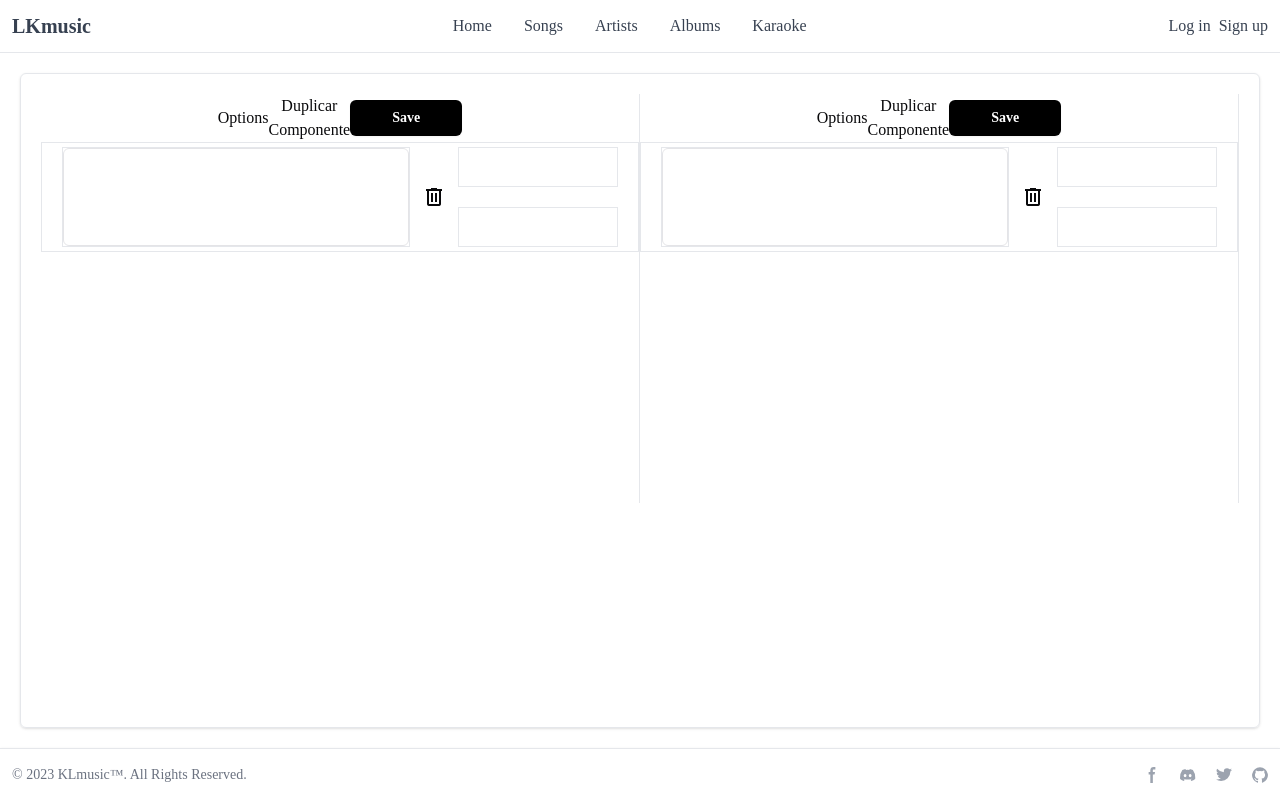
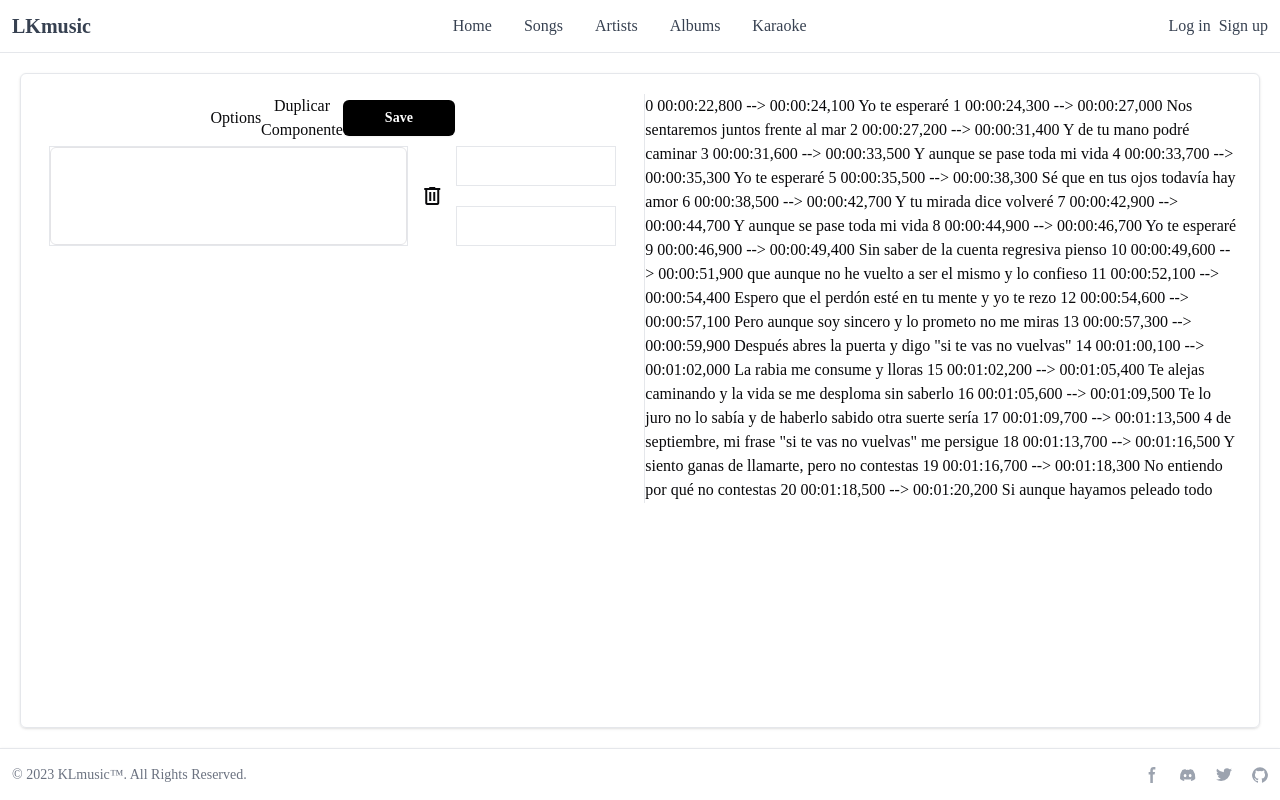
Before and after one commit to andres941cs/KLmusic, a React (Vite) app: page /karaoke in a window 1280 px wide. Built offline with nearby package versions, Linux system fonts and the light colour scheme; a web font is replaced by a local one.

Commit message:
Subtitle

```diff
--- a/src/pages/Karaoke/KaraokePage.tsx
+++ b/src/pages/Karaoke/KaraokePage.tsx
@@ -1,6 +1,7 @@
 import { Card } from "@components/UI/Card";
 import Subtitle from "./components/Subtitle";
 import { StackLayout } from "@components/Layouts/StackLayout";
+import { letraPrueba } from "../Player/LetraPrueba";
 
 function KaraokePage() {
     return (
@@ -13,7 +14,7 @@ function KaraokePage() {
                     <Subtitle></Subtitle>
                     {/* PREVIEW */}
                     {/* <Subtitle></Subtitle> */}
-                    <Subtitle></Subtitle>
+                    <div className="h-full w-full overflow-x-scroll">{letraPrueba}</div>
                 </StackLayout>
                 {/* LINETIME */}
                 <div className="w-full h-1/3">
--- a/src/pages/Karaoke/components/InputTime.tsx
+++ b/src/pages/Karaoke/components/InputTime.tsx
@@ -8,7 +8,7 @@ function InputTime() {
         // No permitir caracteres que no sean números
         const { value } = e.target;
         // const formattedValue = value.replace(/\D/g, '').slice(0, 4); // Eliminar no números y limitar a 4 caracteres
-        const numericValue = value.replace(/[^0-9:]/g, "");
+        const numericValue = value.replace(/[^0-9:,]/g, "");
         // const minutes = formattedValue.slice(0, 2);
         // const seconds = formattedValue.slice(2, 4);
         // const formattedTime = `${minutes.padStart(2, '0')}:${seconds.padStart(2, '0')}`;
@@ -17,7 +17,7 @@ function InputTime() {
         setTime(numericValue);
     };
     return (
-        <input value={time} onChange={handleInputChange} autoComplete="off" type="text" pattern="[0-5][0-9]:[0-5][0-9]" className="h-full w-full bg-transparent" maxLength={7} aria-label=" 1&nbsp;minuto 1&nbsp;segundo 0 fotogramas"/>
+        <input value={time} onChange={handleInputChange} autoComplete="off" type="text" pattern="[0-2][0-4]:[0-5][0-9]:[0-5][0-9],[0-9][0-9][0-9]" className="h-full w-full bg-transparent" maxLength={12} aria-label=" 1&nbsp;minuto 1&nbsp;segundo 0 fotogramas"/>
      );
 }
 
--- a/src/pages/Karaoke/components/Subtitle.tsx
+++ b/src/pages/Karaoke/components/Subtitle.tsx
@@ -16,6 +16,10 @@ function Subtitle() {
             // endTime: (event.target as HTMLFormElement).endTime.value,
         }
         console.log(settings)
+        elements.forEach(element => {
+            element.props.child;
+            console.log(element)
+        });
     };
 
     interface FormSettings {
@@ -23,20 +27,24 @@ function Subtitle() {
         // startTime: string;
         // endTime: string;
     }
-    const [duplicados, setDuplicados] = useState(0);
-
+    // const [duplicados, setDuplicados] = useState(0);
+    const [elements, setElements] = useState<JSX.Element[]>([]);
     const duplicarComponente = () => {
-        setDuplicados(duplicados + 1);
+        // setDuplicados(duplicados + 1);
+        const newElement = <Setting key={elements.length}/>;
+        setElements(prevElements => [...prevElements, newElement]);
     };
 
-    const componentesDuplicados = [];
-    for (let i = 0; i < duplicados; i++) {
-        componentesDuplicados.push(<Setting key={i} />);
-    }
+
+    // const componentesDuplicados = [];
+    // for (let i = 0; i < duplicados; i++) {
+    //     // elements.push(<Setting key={i} />);
+
+    // }
     return (
         // <form {...props} onSubmit={handleSubmit(onSubmit)} className="w-full max-w-sm space-y-8">
-        <form onSubmit={handleSubmit} className="h-full w-full">
-        <StackLayout className="h-full w-full border-r  overflow-x-auto">
+        <form onSubmit={handleSubmit} className="h-full w-full border-r pr-5">
+        <StackLayout className="h-full w-full   overflow-x-auto">
             {/* ACTIONS */}
             <StackLayout orientation="row">Options
                 <button onClick={duplicarComponente}>Duplicar Componente</button>
@@ -44,11 +52,11 @@ function Subtitle() {
             </StackLayout>
             {/* LYRICS */}
             {/* <StackLayout className="w-[900px] h-[110px] border"> */}
-            <StackLayout className="w-full h-[110px] border">
+            <StackLayout className="w-full h-[110px]">
                 {/* <div className="w-full h-24 border">
 
                 </div> */}
-                <StackLayout gap={3} orientation="row" className="w-full px-5 py-1">
+                <StackLayout gap={3} orientation="row" className="w-full py-1 px-2">
                     <div className="w-full h-[100px] border">
                         <Textarea id="lyric" className="h-full resize-none"></Textarea>
                     </div>
@@ -60,7 +68,7 @@ function Subtitle() {
                 </StackLayout>
             </StackLayout>
 
-            {componentesDuplicados}
+            {elements}
         </StackLayout>
         </form>
      );
```
